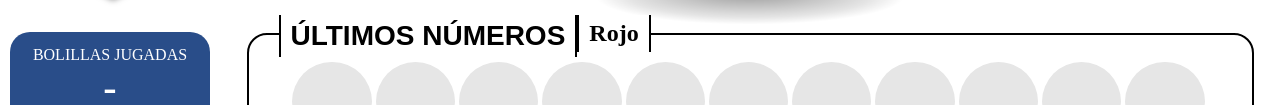
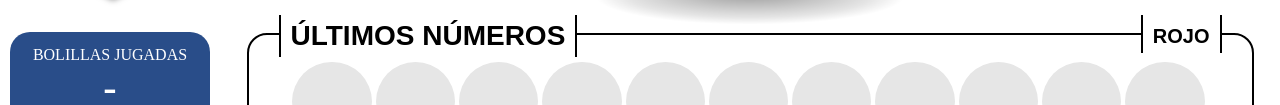
Before and after one commit to JMVS/jfmr-loteria, a plain HTML site: page index.html in a window 1280 px wide. Shown: the part 463-568 px from the top of the page. Drawn offline with Linux system fonts and the light colour scheme.

Commit message:
Nuevos estilos para título de color actual

```diff
--- a/styles.css
+++ b/styles.css
@@ -282,12 +282,27 @@ button img {
 	border-right: 2px solid #000000;
 }
 
+.titulo-ultimos-numeros:nth-child(2) {
+    margin-left: auto; /* Mover este span a la derecha dentro de .recuadro-ultimos-numeros */
+    display: block; /* Convertir el span en un elemento de bloque */
+}
+
 .titulo-ultimos-numeros h1 {
 	font-family: Arial, sans-serif;
 	font-size: 1.75rem;
 	font-weight: bold;
 	text-transform: uppercase;
 	margin: 0;
+}
+
+.titulo-ultimos-numeros h2 {
+	font-family: Arial, sans-serif;
+	font-size: 1.25rem;
+	margin-top: 5px;
+	/*font-weight: bold;*/
+	text-transform: uppercase;
+	text-align: right;
+	/*margin: 50;*/
 }
 
 .bolas-ultimos-numeros {
```
